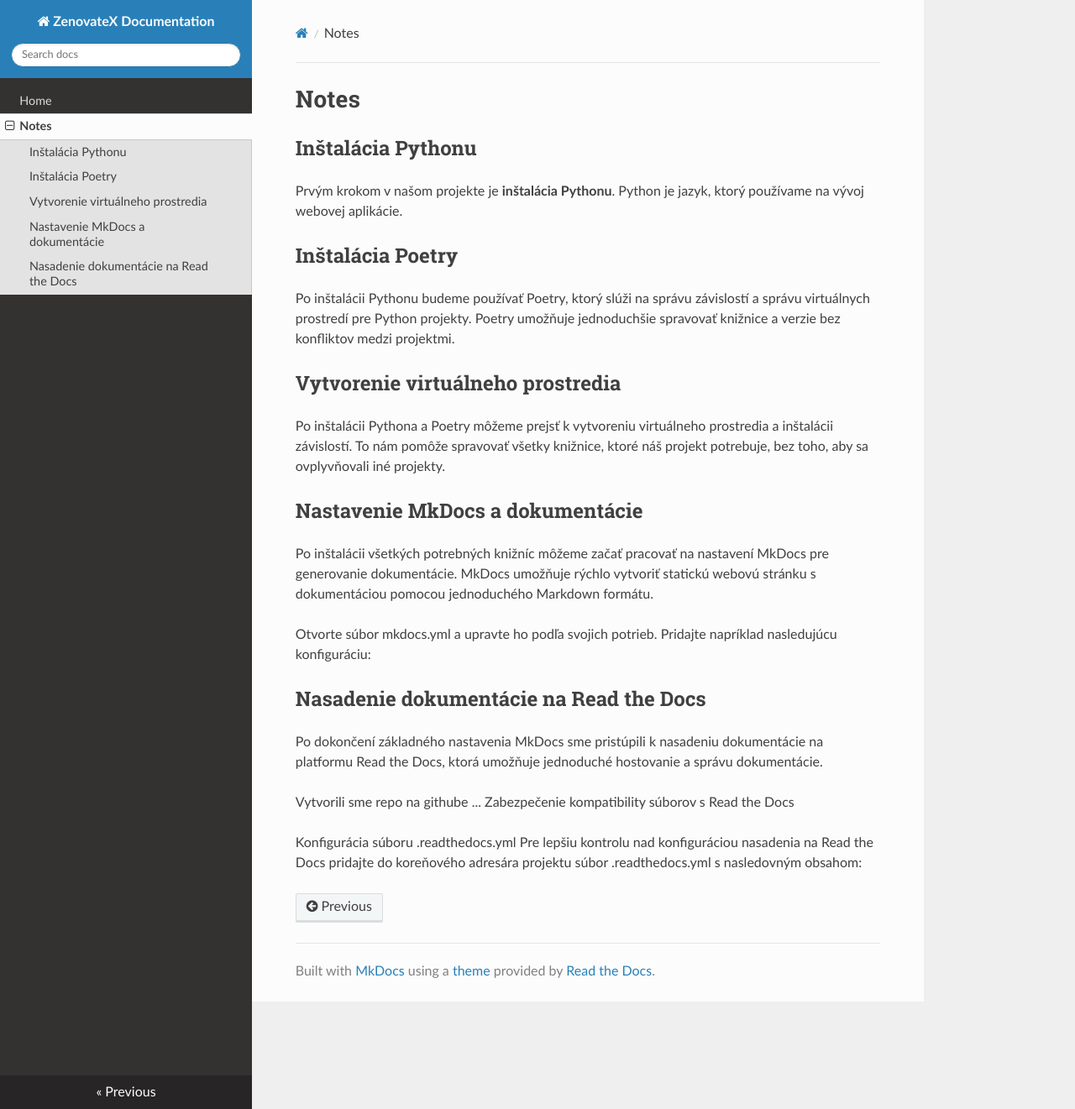
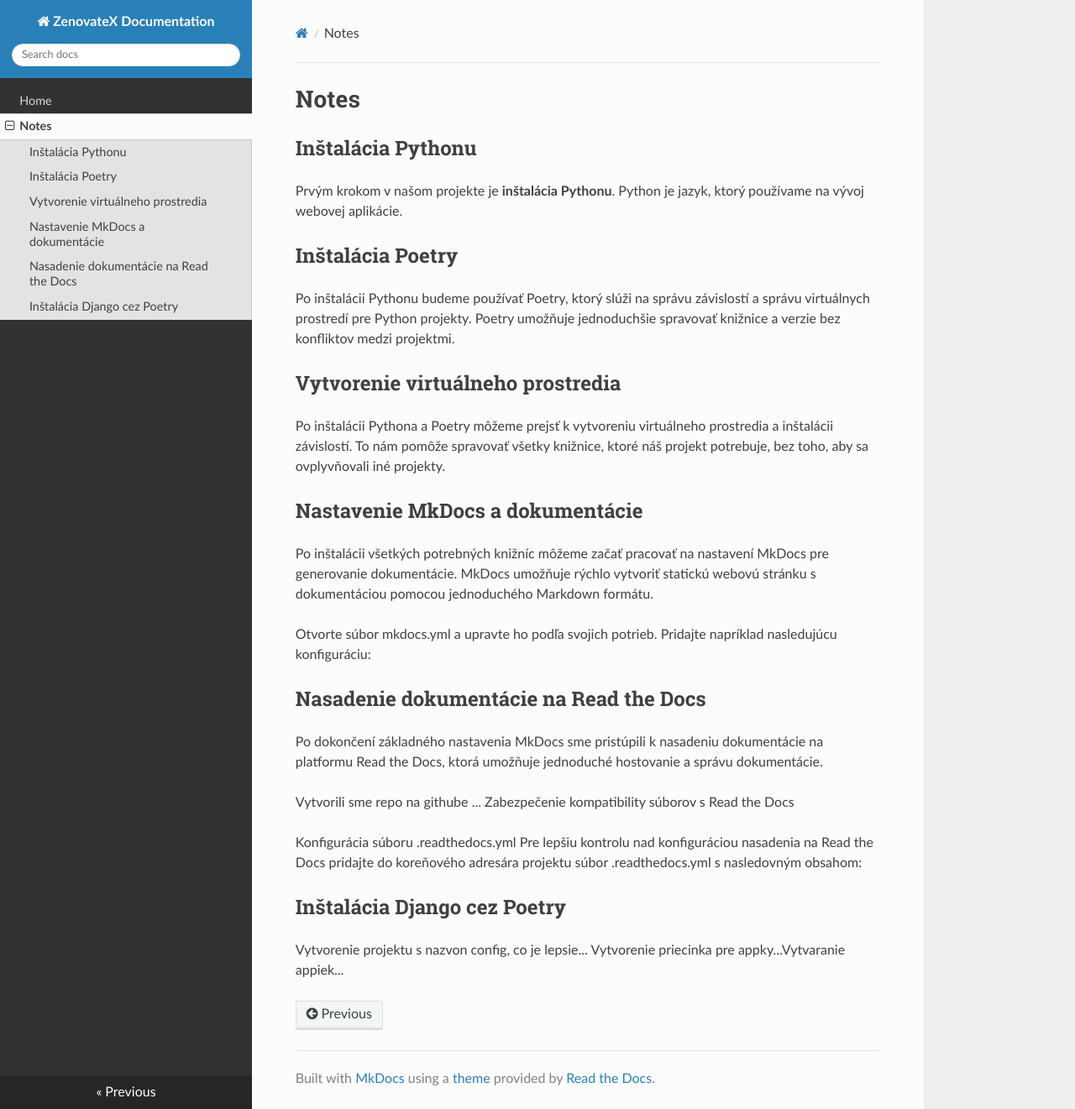
Before and after one commit to matus-kocik/ZenovateX, an MkDocs documentation site: the page built from docs/01_notes/notes.md, in a window 1280 px wide and 1321 px high. Shown: the whole window at 84% size. Built offline with MkDocs 1.6.1, drawn with Linux system fonts in a browser that asks for light colours; nearby versions of some CDN libraries.

Commit message:
install django, django project and change in notes with structure and django

````diff
--- a/docs/01_notes/notes.md
+++ b/docs/01_notes/notes.md
@@ -83,17 +83,17 @@
 mkdocs:
   configuration: mkdocs.yml
   ``` -->
+
+## Inštalácia Django cez Poetry
+
+Vytvorenie projektu s nazvon config, co je lepsie... Vytvorenie priecinka pre appky...Vytvaranie appiek...
+
+<!-- poetry add django
+poetry shell - pre venv alebo prikaz s poetry run...
+poetry run django-admin startproject config .
+-->
+
 <!--
-myapp/
-├── models/
-│   ├── __init__.py
-│   ├── user_models.py
-│   └── product_models.py
-├── views/
-│   ├── __init__.py
-│   ├── user_views.py
-│   └── product_views.py
-└── ...
 
 erp/
 ├── erp/                     # Hlavná aplikácia Django (core nastavenia)
--- a/pyproject.toml
+++ b/pyproject.toml
@@ -15,6 +15,7 @@
 mkdocs-gen-files = "^0.5.0"
 markdown = "^3.7"
 mkdocstrings = "0.26.0"
+django = "^5.1.3"
 
 
 [build-system]
````
Also changed, not shown: other parts of docs/01_notes/notes.md (+0 -20 lines), 1 other file.
